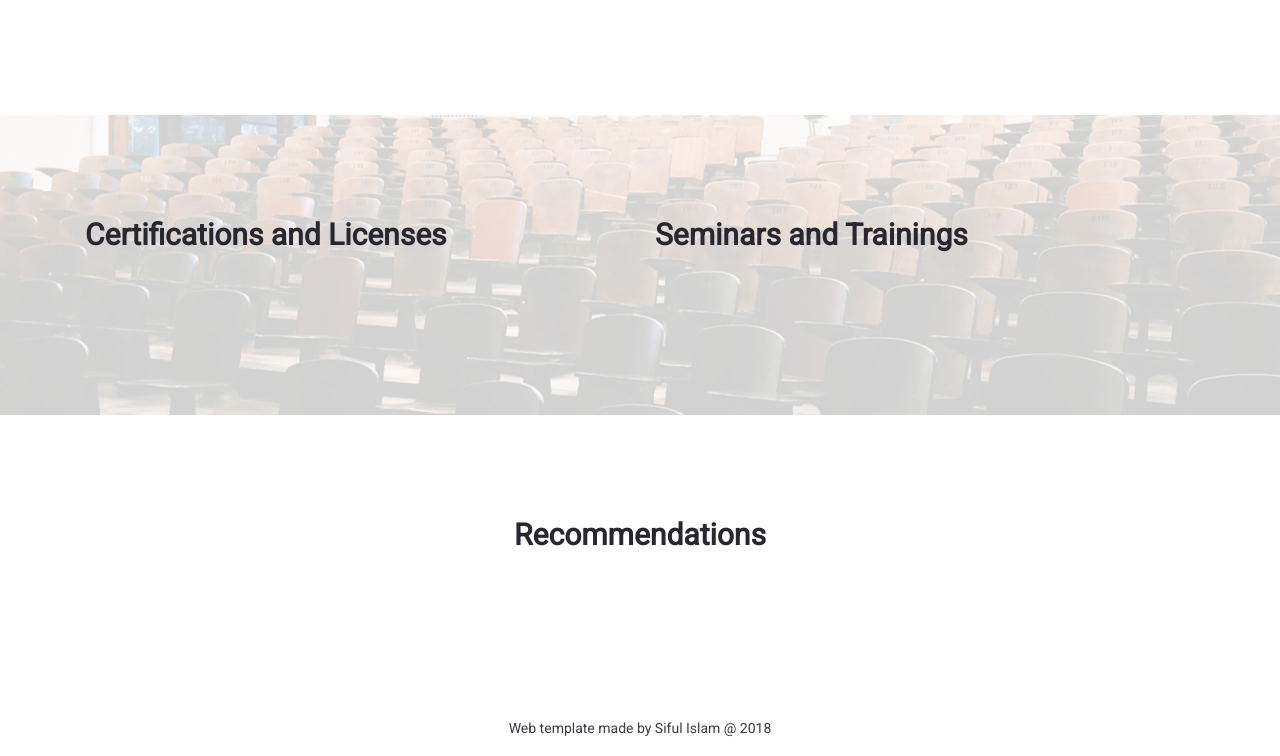
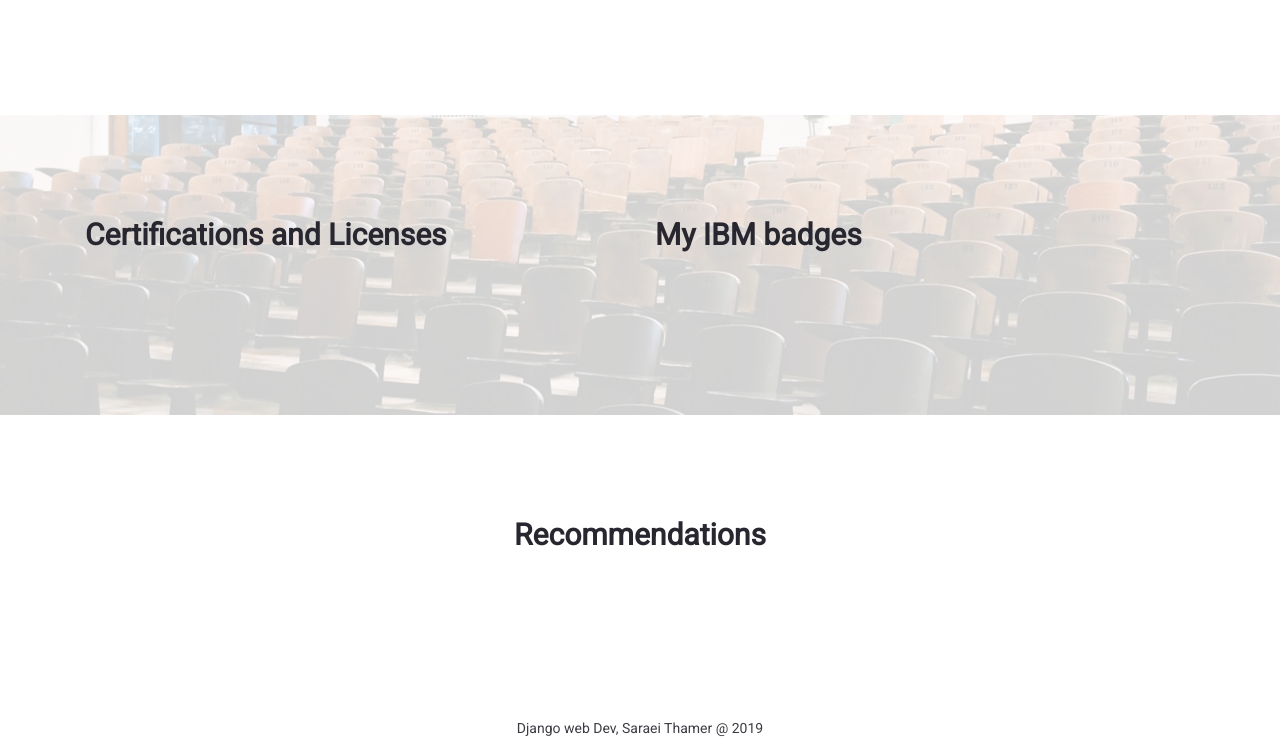
Before and after one commit to th-rpy/portfolio_thamer_saraei, a Django app: page / in a window 1280 px wide. Shown: the part 2480-3236 px from the top of the page. Run offline with Django 3.2, Linux system fonts and the light colour scheme; data comes from the database, SQL or seed files in the repository; data that the repository does not hold is empty; some libraries are stand-ins or nearby versions.

Commit message:
Initial commit

```diff
--- a/contents/models.py
+++ b/contents/models.py
@@ -112,7 +112,7 @@ class Recommendation(models.Model):
     name = models.CharField(max_length=40)
     message = models.CharField(max_length=400)
     image = models.ImageField(upload_to='recommendations', default='recommendations/default')
-    summary = models.CharField(max_length=50)
+    summary = models.CharField(max_length=200)
 
 
     def __str__(self):
--- a/contents/templates/contents/base.html
+++ b/contents/templates/contents/base.html
@@ -2,7 +2,7 @@
 <html lang="en">
 <head>
     <meta charset="UTF-8">
-    <title>Agarap Web Portfolio</title>
+    <title>Thamer Web Portfolio</title>
     <!-- Required meta tags -->
     <meta http-equiv="X-UA-Compatible" content="IE=edge">
     <meta name="description" content="Chris John Agarap's web portfolio" />
@@ -90,7 +90,7 @@
     {% endblock %}
 
     <footer class="mh-footer mh-footer-3" id="mh-contact">
-        <center><p>Web template made by Siful Islam @ 2018</p></center>
+        <center><p>Django web Dev, Saraei Thamer @ 2019</p></center>
     </footer>
 
     <!-- jQuery -->
--- a/contents/templates/contents/portfolio.html
+++ b/contents/templates/contents/portfolio.html
@@ -15,7 +15,7 @@
                             <h4 class="wow fadeInUp" data-wow-duration="0.8s" data-wow-delay="0.3s">{{ seej.profile.title }}</h4>
 
                             <ul>
-                                <li class="wow fadeInUp" data-wow-duration="0.8s" data-wow-delay="0.4s"><i class="fa fa-envelope"></i><a href="mailto:{{ seej.email }}">{{ seej.email }}</a></li>
+                                <li class="wow fadeInUp" data-wow-duration="0.8s" data-wow-delay="0.4s"><i class="fa fa-envelope"></i> <a href="mailto:thamer.saraei@usherbrooke.ca">thamer.saraei@usherbrooke.ca</a> </li>
                                 <li class="wow fadeInUp" data-wow-duration="0.8s" data-wow-delay="0.5s"><i class="fa fa-phone"></i><a>{{ seej.profile.contact_no }}</a></li>
                                 <li class="wow fadeInUp" data-wow-duration="0.8s" data-wow-delay="0.6s"><i class="fa fa-map-marker"></i><a>{{ seej.profile.address }}</a></li>
                             </ul>
@@ -283,7 +283,7 @@
 
                     <div class="col-sm-12 col-md-6">
                         <div class="mh-education">
-                            <h3 class="wow fadeInUp" data-wow-duration="0.8s" data-wow-delay="0.2s">Seminars and Trainings</h3>
+                            <h3 class="wow fadeInUp" data-wow-duration="0.8s" data-wow-delay="0.2s">My IBM badges</h3>
                             <div class="mh-education-deatils">
                                 {% for seminar in seminars %}
                                     <div class="mh-education-item wow fadeInUp" data-wow-duration="0.8s" data-wow-delay="0.4s" style="background-color: white">
--- a/portfolio/settings.py
+++ b/portfolio/settings.py
@@ -39,6 +39,7 @@ INSTALLED_APPS = [
     'django.contrib.messages',
     'django.contrib.staticfiles',
     'contents.apps.ContentsConfig',
+
 
 ]
 
```
